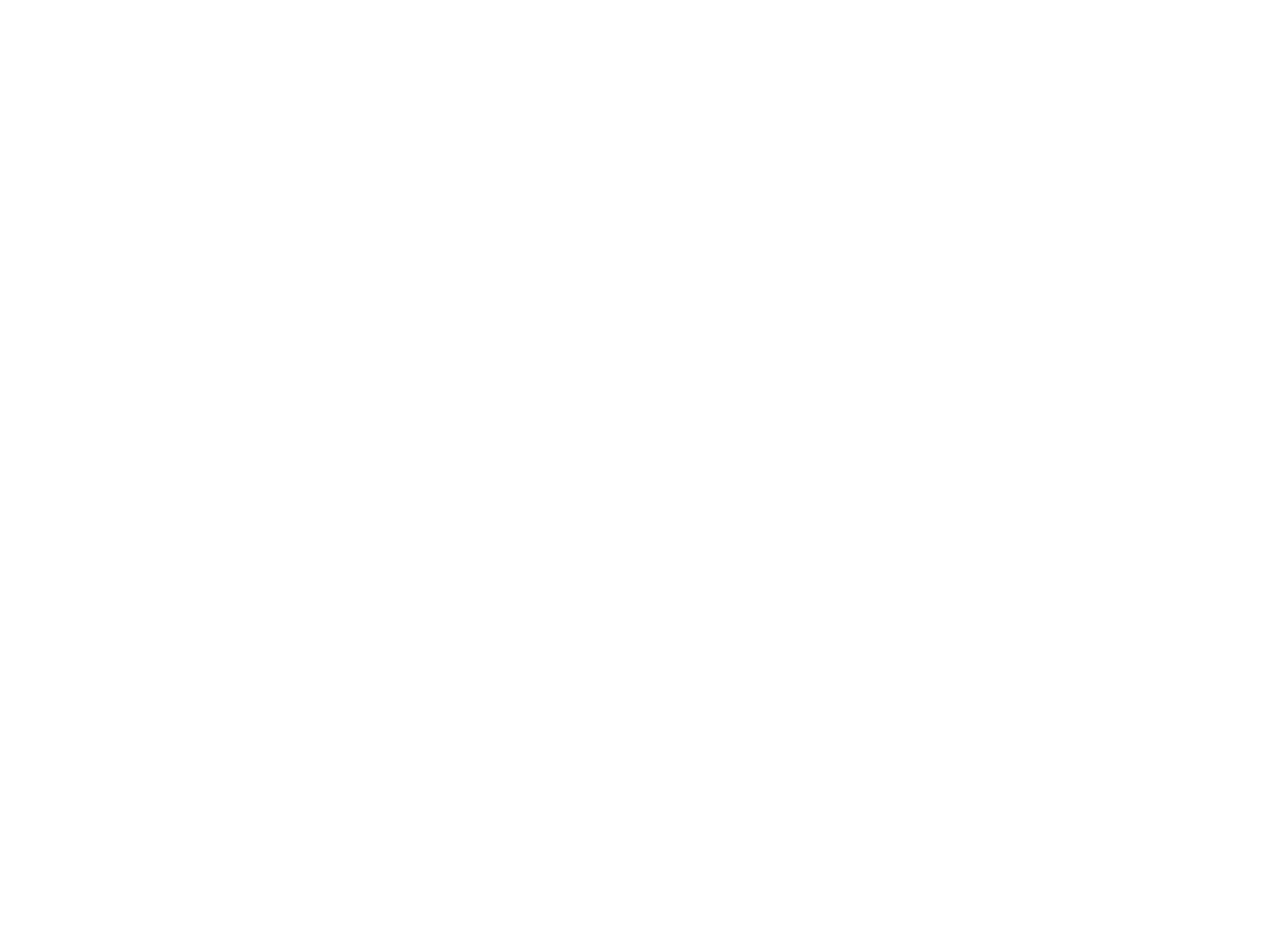
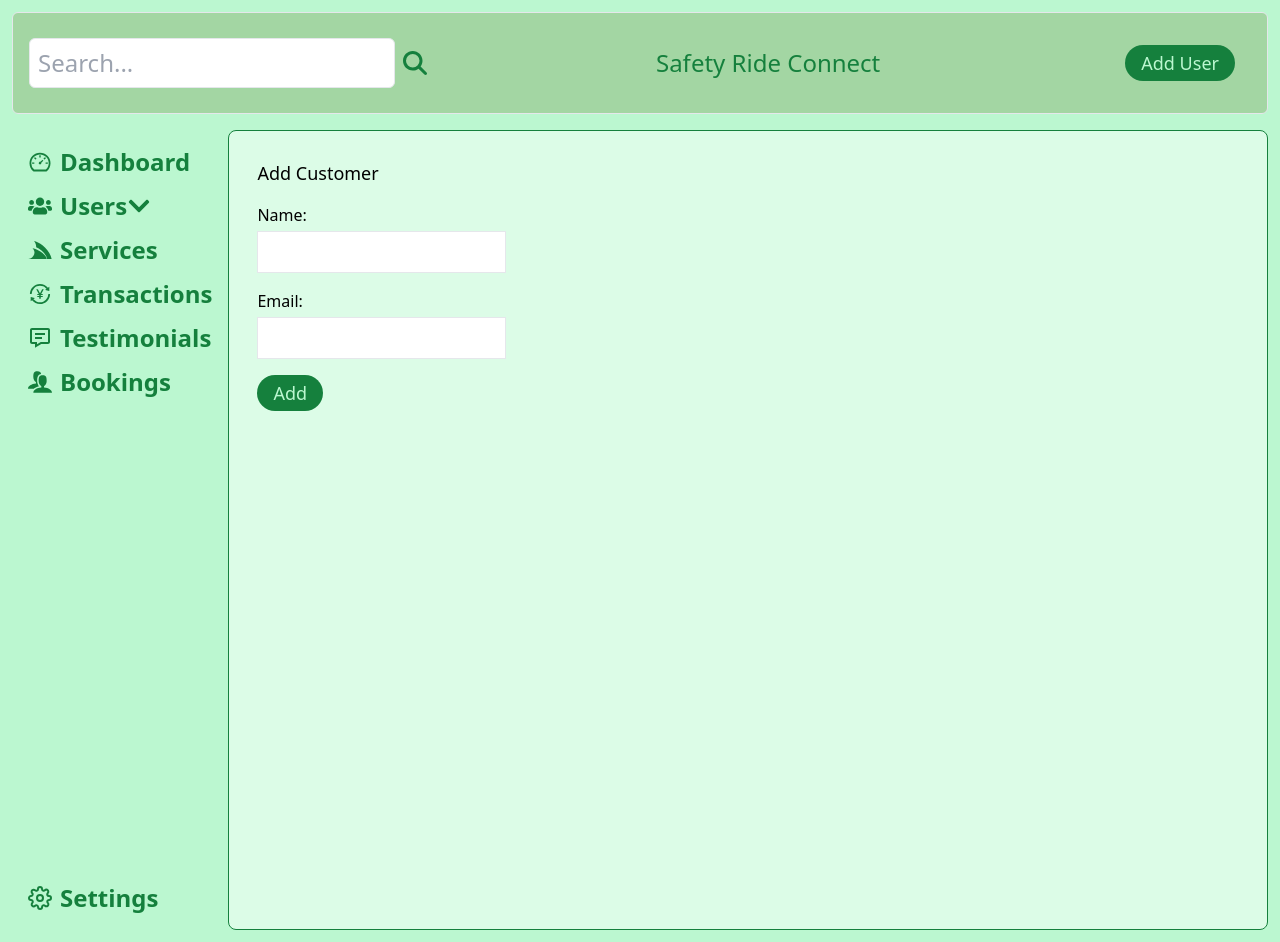
Before and after one commit to AshleyAlpha/SRC_Dashboard, a React (Vite) app: page /Addcustomer in a window 1280 px wide. Before the commit this address had no page. Before the commit the page ends 800 px from the top, so only its background shows below. Built offline with nearby package versions, Linux system fonts and the light colour scheme.

Commit message:
createtd add customer form

```diff
--- a/src/App.jsx
+++ b/src/App.jsx
@@ -10,7 +10,7 @@
 import Drivers from "./Components/Pages/Drivers";
 import Settings from "./Components/Pages/Settings";
 import Bookings from "./Components/Pages/Bookings";
-
+import CustomerForm from "./Components/Pages/Addcustomer";
 function App() {
   return (
     <div className="w-full">
@@ -18,12 +18,13 @@
         <Routes>
           <Route path="/" element={<Layout />}>
             <Route path="dashboard" element={<Dashboard />} />
+            <Route path="Addcustomer" element={<CustomerForm />} />
             <Route path="services" element={<Services />} />
             <Route path="testimonials" element={<Testimonials />} />
             <Route path="transactions" element={<Transactions />} />
             <Route path="users" element={<Users />} />
             <Route path="users/drivers" element={<Drivers />} />
-            <Route path="users/customers" element={<Customers  />} />
+            <Route path="users/customers" element={<Customers />} />
             <Route path="settings" element={<Settings />} />
             <Route path="bookings" element={<Bookings />} />
           </Route>
--- a/src/Components/Header.jsx
+++ b/src/Components/Header.jsx
@@ -1,10 +1,31 @@
-import React from 'react';
+import React, { useState, useRef, useEffect } from 'react';
 import { FontAwesomeIcon } from '@fortawesome/react-fontawesome';
 import { faSearch } from '@fortawesome/free-solid-svg-icons';
+import { NavLink } from "react-router-dom";
 
 const Header = () => {
+  const [dropdownVisible, setDropdownVisible] = useState(false);
+  const dropdownRef = useRef(null);
+
+  const handleDropdownToggle = () => {
+    setDropdownVisible(!dropdownVisible);
+  };
+
+  const handleClickOutside = (event) => {
+    if (dropdownRef.current && !dropdownRef.current.contains(event.target)) {
+      setDropdownVisible(false);
+    }
+  };
+
+  useEffect(() => {
+    document.addEventListener("mousedown", handleClickOutside);
+    return () => {
+      document.removeEventListener("mousedown", handleClickOutside);
+    };
+  }, []);
+
   return (
-    <div className="w-[100%] rounded-md bg-[#a3d6a3] text-2xl text-green-700 border mb-4 flex justify-between items-center">
+    <div className="w-full rounded-md bg-[#a3d6a3] text-2xl text-green-700 border mb-4 flex justify-between items-center">
       <div className="p-4 flex items-center">
         <input
           type="text"
@@ -13,9 +34,23 @@
         />
         <FontAwesomeIcon icon={faSearch} className="ml-2" />
       </div>
-      <h1 className="text-center p-4 ">Safety Ride Connect</h1>
-      <h1 className="text-left p-4">Header</h1>
-
+      <h1 className="text-center p-4">Safety Ride Connect</h1>
+      <div className="relative p-4 m-4">
+        <button
+          className="bg-green-700 text-green-200 py-1 px-4 rounded-3xl text-lg"
+          onClick={handleDropdownToggle}
+        >
+          Add User
+        </button>
+        {dropdownVisible && (
+          <div ref={dropdownRef} className="absolute right-0 mt-2 bg-white border rounded-md shadow-lg z-10">
+            <div className="p-2 hover:bg-green-200 cursor-pointer text-lg">
+              <NavLink to="/Addcustomer">Customer</NavLink>
+            </div>
+            <div className="p-2 hover:bg-green-200 cursor-pointer text-lg">Driver</div>
+          </div>
+        )}
+      </div>
     </div>
   );
 }
--- /dev/null
+++ b/src/Components/Pages/Addcustomer.jsx
@@ -0,0 +1,50 @@
+import React, { useState } from 'react';
+import { useNavigate } from 'react-router-dom';
+
+const CustomerForm = ({ addCustomer }) => {
+  const [name, setName] = useState('');
+  const [email, setEmail] = useState('');
+  const navigate = useNavigate();
+
+  const handleSubmit = (e) => {
+    e.preventDefault();
+    const newCustomer = { name, email };
+    addCustomer(newCustomer);
+    navigate('/'); // Redirect to dashboard
+  };
+
+  return (
+    <div className="p-4">
+      <h2 className="text-lg mb-4">Add Customer</h2>
+      <form onSubmit={handleSubmit}>
+        <div className="mb-4">
+          <label className="block mb-1" htmlFor="name">Name:</label>
+          <input
+            id="name"
+            type="text"
+            value={name}
+            onChange={(e) => setName(e.target.value)}
+            className="border p-2 w-full"
+            required
+          />
+        </div>
+        <div className="mb-4">
+          <label className="block mb-1" htmlFor="email">Email:</label>
+          <input
+            id="email"
+            type="email"
+            value={email}
+            onChange={(e) => setEmail(e.target.value)}
+            className="border p-2 w-full"
+            required
+          />
+        </div>
+        <button type="submit" className="bg-green-700 text-green-200 py-1 px-4 rounded-3xl text-lg">
+          Add
+        </button>
+      </form>
+    </div>
+  );
+};
+
+export default CustomerForm;
--- /dev/null
+++ b/src/Components/Pages/Adddriver.jsx
@@ -0,0 +1,9 @@
+import React from 'react'
+
+const Adddriver = () => {
+  return (
+    <div>Adddriver</div>
+  )
+}
+
+export default Adddriver
--- a/src/Components/Pages/Dashboard.jsx
+++ b/src/Components/Pages/Dashboard.jsx
@@ -1,6 +1,5 @@
 import React, { useState } from 'react';
 import Customers from './Customers';
-import axios from 'axios';
 
 const Dashboard = () => {
   const [customerData, setCustomerData] = useState([
@@ -9,56 +8,9 @@
     // Add more customer data as needed
   ]);
 
-  // State variables for new customer input
-  const [newCustomerName, setNewCustomerName] = useState('');
-  const [newCustomerEmail, setNewCustomerEmail] = useState('');
-  const [newCustomerPhone, setNewCustomerPhone] = useState('');
-
-  // Function to handle form submission
-  const handleFormSubmit = (e) => {
-    e.preventDefault();
-    // Check if any required field is empty
-    if (!newCustomerName || !newCustomerEmail || !newCustomerPhone) {
-      alert('Please fill in all fields');
-      return;
-    }
-    const newCustomer = {
-      id: customerData.length + 1, // Generate a unique ID for the new customer
-      name: newCustomerName,
-      email: newCustomerEmail,
-      phone: newCustomerPhone
-    };
-    setCustomerData([...customerData, newCustomer]);
-    // Reset form fields
-    setNewCustomerName('');
-    setNewCustomerEmail('');
-    setNewCustomerPhone('');
-  };
-
   return (
     <div>
       <h1>Dashboard</h1>
-      <form onSubmit={handleFormSubmit}>
-        <input
-          type="text"
-          placeholder="Name"
-          value={newCustomerName}
-          onChange={(e) => setNewCustomerName(e.target.value)}
-        />
-        <input
-          type="email"
-          placeholder="Email"
-          value={newCustomerEmail}
-          onChange={(e) => setNewCustomerEmail(e.target.value)}
-        />
-        <input
-          type="tel"
-          placeholder="Phone"
-          value={newCustomerPhone}
-          onChange={(e) => setNewCustomerPhone(e.target.value)}
-        />
-        <button type="submit">Add Customer</button>
-      </form>
       <Customers data={customerData} />
     </div>
   );
```
